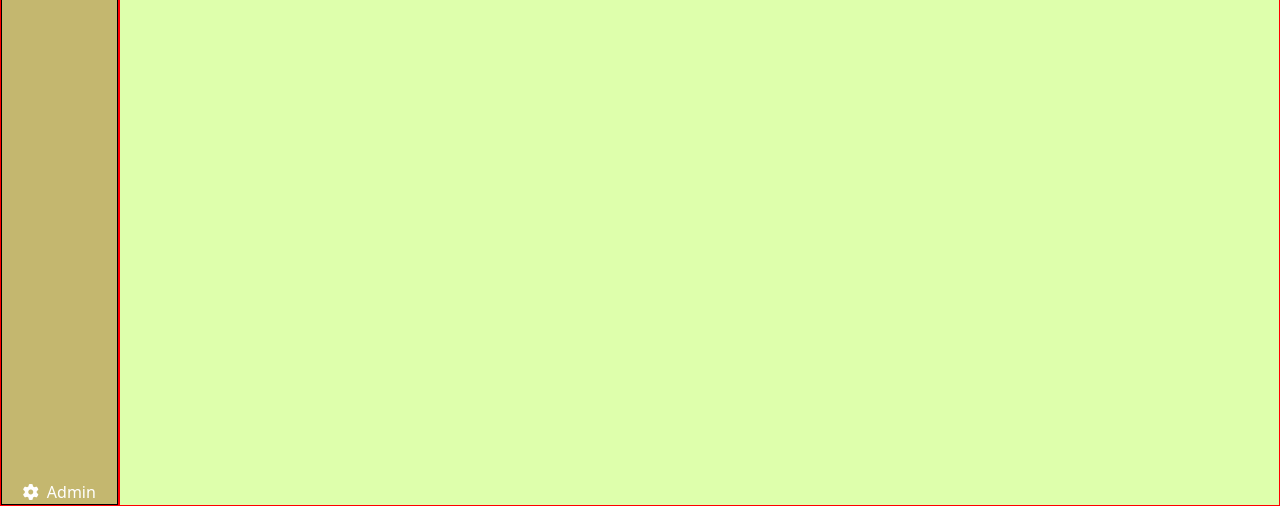
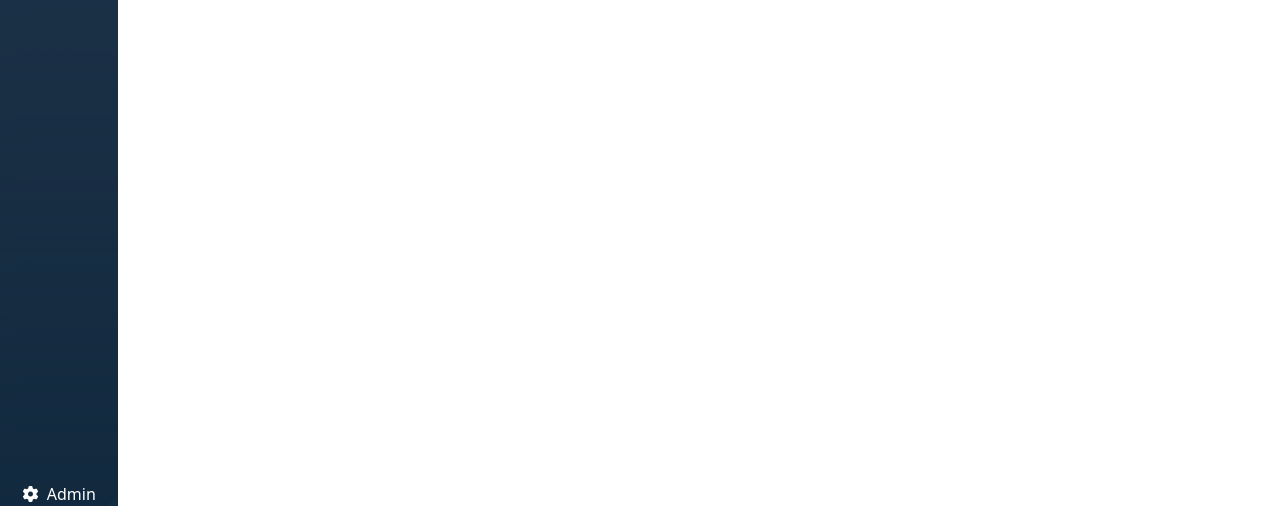
Before and after one commit to andreaa21/html-css-bootstrap-dashboard, a plain HTML site: page index.html in a window 1280 px wide. Shown: the part 342-872 px from the top of the page. Drawn offline with nearby package versions, Linux system fonts and the light colour scheme.

Commit message:
add bg to sidenav

```diff
--- a/assets/css/style.css
+++ b/assets/css/style.css
@@ -4,13 +4,13 @@
 }
 
 [class^=col]{
-  background-color: rgba(165, 101, 42, 0.466);
-  border: 1px solid black;
+  /* background-color: rgba(165, 101, 42, 0.466);
+  border: 1px solid black; */
 }
 
 [class^=container]{
-  background-color: rgba(172, 255, 47, 0.397);
-  border: 1px solid red;
+  /* background-color: rgba(172, 255, 47, 0.397);
+  border: 1px solid red; */
 }
 
 .c-container{
@@ -27,6 +27,11 @@ header{
 
 main{
   height: calc(100vh - 70px);
+}
+
+.sidenav{
+  background-color: #10283D;
+  background-image: url(../img/sidebar-bg.png);
 }
 
 .sidenav-top{
--- a/index.html
+++ b/index.html
@@ -49,7 +49,7 @@
 
     <!-- SIDENAV -->
 
-    <div class="container-fluid c-container text-white">
+    <div class="container-fluid c-container sidenav text-white">
       <div class="row h-100">
         <div class="col">
 
```
